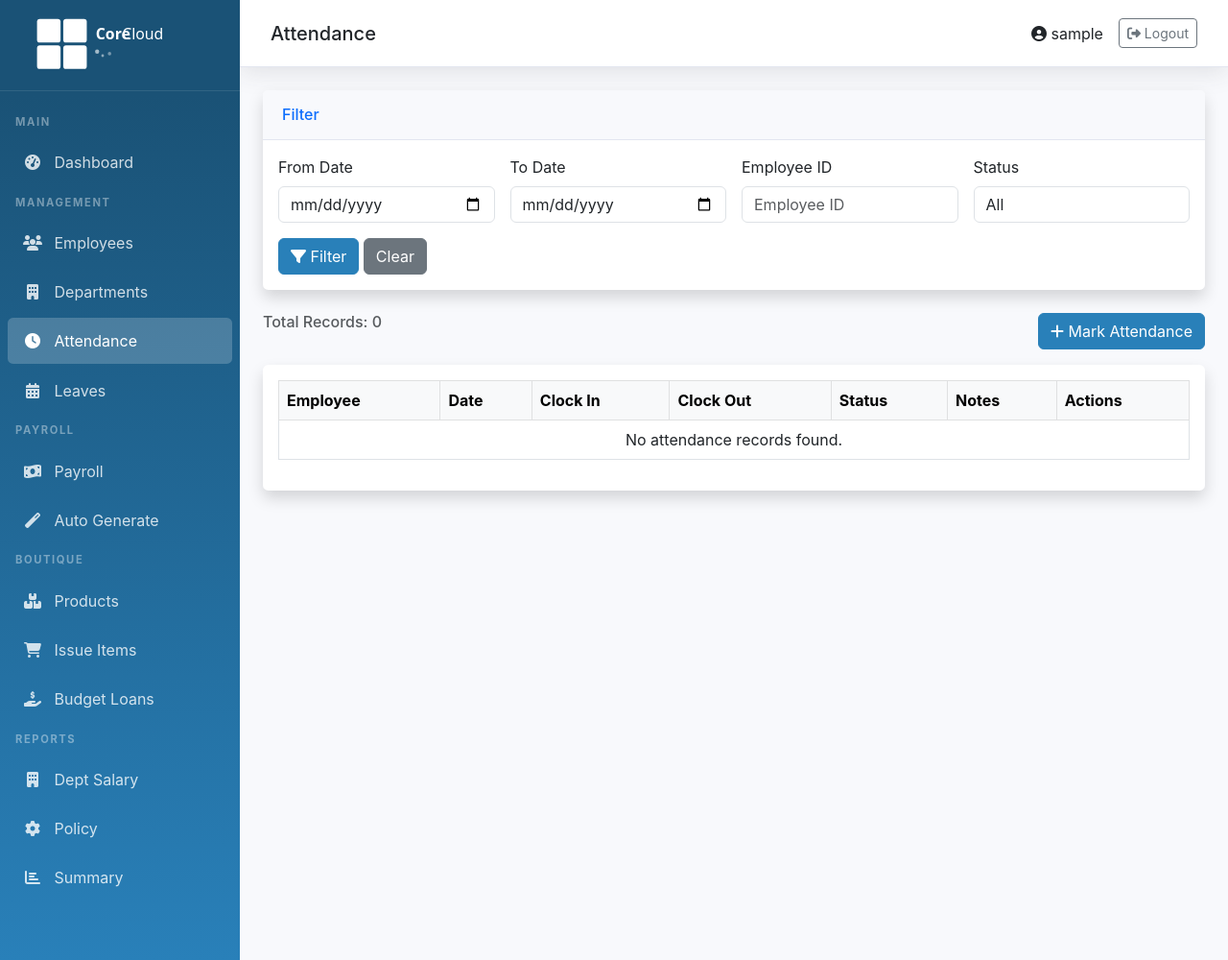
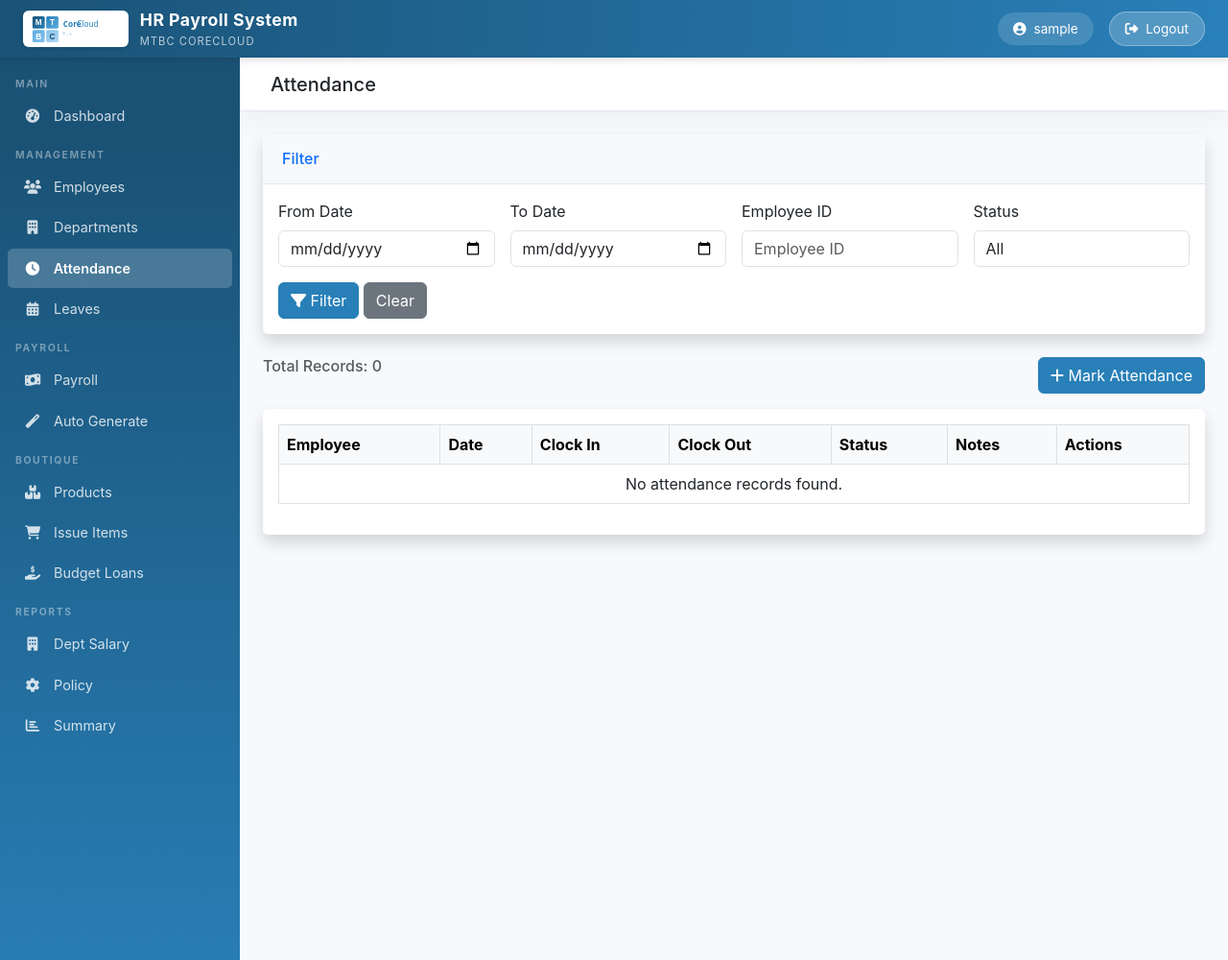
Before and after one commit to banday72/HR-PAYROLL-SYSTEM, a Django app: page /attendance/ in a window 1280 px wide. Shown: the whole page at 96% size. Run offline with Django 5.2, Linux system fonts and the light colour scheme; the visitor is signed in with stand-in values (Sample User, id 1); data that the repository does not hold is empty.

Commit message:
Restructure layout - MTBC CoreCloud logo in top header bar, sidebar below, clean professional design

```diff
--- a/templates/base.html
+++ b/templates/base.html
@@ -8,18 +8,31 @@
     <link href="https://cdn.jsdelivr.net/npm/bootstrap@5.3.0/dist/css/bootstrap.min.css" rel="stylesheet">
     <link href="https://cdnjs.cloudflare.com/ajax/libs/font-awesome/6.4.0/css/all.min.css" rel="stylesheet">
     <style>
-        :root { --sidebar-width: 250px; --primary-color: #2980b9; --success-color: #1cc88a; --info-color: #36b9cc; --warning-color: #f6c23e; --danger-color: #e74a3b; }
-        body { background-color: #f8f9fc; font-family: 'Nunito', -apple-system, BlinkMacSystemFont, "Segoe UI", Roboto, sans-serif; }
-        .sidebar { min-height: 100vh; background: linear-gradient(180deg, #1a5276 10%, #2980b9 100%); width: var(--sidebar-width); position: fixed; top: 0; left: 0; z-index: 100; overflow-y: auto; }
-        .sidebar .nav-link { color: rgba(255,255,255,.8); padding: 0.75rem 1rem; margin: 0.1rem 0.5rem; border-radius: 0.35rem; }
+        :root { --sidebar-width: 250px; --primary-color: #2980b9; --success-color: #1cc88a; --info-color: #36b9cc; --warning-color: #f6c23e; --danger-color: #e74a3b; --header-height: 60px; }
+        body { background-color: #f8f9fc; font-family: 'Nunito', -apple-system, BlinkMacSystemFont, "Segoe UI", Roboto, sans-serif; margin: 0; padding: 0; }
+
+        /* Top Header Bar with Logo */
+        .app-header { height: var(--header-height); background: linear-gradient(90deg, #1a5276, #2980b9); display: flex; align-items: center; justify-content: space-between; padding: 0 1.5rem; position: fixed; top: 0; left: 0; right: 0; z-index: 200; box-shadow: 0 2px 8px rgba(0,0,0,.15); }
+        .app-header .logo-area { display: flex; align-items: center; gap: 12px; }
+        .app-header .logo-area img { height: 38px; width: auto; background: white; border-radius: 6px; padding: 4px 8px; box-shadow: 0 2px 4px rgba(0,0,0,.1); }
+        .app-header .logo-area .app-title { color: #fff; font-size: 1.1rem; font-weight: 700; letter-spacing: 0.5px; }
+        .app-header .logo-area .app-subtitle { color: rgba(255,255,255,.7); font-size: 0.7rem; text-transform: uppercase; letter-spacing: 1px; }
+        .app-header .header-right { display: flex; align-items: center; gap: 1rem; }
+        .app-header .header-right .user-badge { background: rgba(255,255,255,.15); color: white; padding: 0.4rem 1rem; border-radius: 20px; font-size: 0.85rem; backdrop-filter: blur(4px); }
+        .app-header .header-right .btn-logout { background: rgba(255,255,255,.2); color: white; border: 1px solid rgba(255,255,255,.3); padding: 0.4rem 1rem; border-radius: 20px; font-size: 0.85rem; text-decoration: none; transition: all .2s; }
+        .app-header .header-right .btn-logout:hover { background: rgba(255,255,255,.3); color: white; }
+
+        /* Sidebar */
+        .sidebar { min-height: 100vh; background: linear-gradient(180deg, #1a5276 10%, #2980b9 100%); width: var(--sidebar-width); position: fixed; top: var(--header-height); left: 0; z-index: 100; overflow-y: auto; padding-top: 0.5rem; }
+        .sidebar .nav-link { color: rgba(255,255,255,.8); padding: 0.6rem 1rem; margin: 0.05rem 0.5rem; border-radius: 0.35rem; font-size: 0.9rem; }
         .sidebar .nav-link:hover { color: #fff; background: rgba(255,255,255,.1); }
-        .sidebar .nav-link.active { color: #fff; background: rgba(255,255,255,.2); }
+        .sidebar .nav-link.active { color: #fff; background: rgba(255,255,255,.2); font-weight: 600; }
         .sidebar .nav-link .fas, .sidebar .nav-link .far { margin-right: 0.5rem; width: 20px; text-align: center; }
-        .sidebar-brand { padding: 1rem 1rem; text-align: center; color: #fff; font-size: 1.2rem; font-weight: 700; border-bottom: 1px solid rgba(255,255,255,.1); margin-bottom: 1rem; }
-        .sidebar-brand img { max-width: 180px; height: auto; margin-bottom: 0.25rem; }
-        .sidebar-heading { color: rgba(255,255,255,.4); font-size: 0.7rem; font-weight: 700; text-transform: uppercase; letter-spacing: 0.1rem; padding: 0.5rem 1rem; }
-        .content-wrapper { margin-left: var(--sidebar-width); min-height: 100vh; }
-        .topbar { height: 4.375rem; background: #fff; border-bottom: 1px solid #e3e6f0; display: flex; align-items: center; justify-content: space-between; padding: 0 2rem; margin-bottom: 1.5rem; box-shadow: 0 0.15rem 1.75rem 0 rgba(58,59,69,.15); }
+        .sidebar-heading { color: rgba(255,255,255,.4); font-size: 0.65rem; font-weight: 700; text-transform: uppercase; letter-spacing: 0.1rem; padding: 0.75rem 1rem 0.25rem; }
+
+        /* Content */
+        .content-wrapper { margin-left: var(--sidebar-width); margin-top: var(--header-height); min-height: calc(100vh - var(--header-height)); }
+        .topbar { height: 3.5rem; background: #fff; border-bottom: 1px solid #e3e6f0; display: flex; align-items: center; justify-content: space-between; padding: 0 2rem; margin-bottom: 1.5rem; box-shadow: 0 0.15rem 1.75rem 0 rgba(58,59,69,.08); }
         .card { border: none; border-radius: 0.35rem; box-shadow: 0 0.15rem 1.75rem 0 rgba(58,59,69,.08); }
         .card-header { background-color: #f8f9fc; border-bottom: 1px solid #e3e6f0; padding: 0.75rem 1.25rem; }
         .stat-card { border-left: 4px solid; }
@@ -29,17 +42,34 @@
         .stat-card.border-warning { border-left-color: var(--warning-color) !important; }
         .stat-card.border-danger { border-left-color: var(--danger-color) !important; }
         .btn-primary { background-color: var(--primary-color); border-color: var(--primary-color); }
-        .btn-primary:hover { background-color: #2e59d9; border-color: #2e59d9; }
+        .btn-primary:hover { background-color: #1a5276; border-color: #1a5276; }
         .page-header { margin-bottom: 1.5rem; }
         .badge-status { font-size: 0.75rem; }
     </style>
     {% block extra_css %}{% endblock %}
 </head>
 <body>
+    <!-- Top Header Bar with Logo -->
+    <header class="app-header">
+        <div class="logo-area">
+            <img src="{% static 'images/logo.svg' %}" alt="MTBC CoreCloud">
+            <div>
+                <div class="app-title">HR Payroll System</div>
+                <div class="app-subtitle">MTBC CoreCloud</div>
+            </div>
+        </div>
+        <div class="header-right">
+            {% if user.is_authenticated %}
+            <span class="user-badge"><i class="fas fa-user-circle me-1"></i> {{ user.username }}</span>
+            <a href="{% url 'logout' %}" class="btn-logout">
+                <i class="fas fa-sign-out-alt me-1"></i> Logout
+            </a>
+            {% endif %}
+        </div>
+    </header>
+
+    <!-- Sidebar -->
     <div class="sidebar">
-        <div class="sidebar-brand">
-            <img src="{% static 'images/logo.svg' %}" alt="MTBC CoreCloud" style="filter: brightness(0) invert(1);">
-        </div>
         <div class="sidebar-heading">Main</div>
         <nav class="nav flex-column">
             <a class="nav-link {% if request.resolver_match.url_name == 'dashboard' %}active{% endif %}" href="{% url 'dashboard' %}">
@@ -96,18 +126,11 @@
         </nav>
     </div>
 
+    <!-- Main Content -->
     <div class="content-wrapper">
         <div class="topbar">
             <div>
                 <h5 class="mb-0 text-gray-800">{% block page_title %}Dashboard{% endblock %}</h5>
-            </div>
-            <div class="d-flex align-items-center">
-                {% if user.is_authenticated %}
-                <span class="me-3"><i class="fas fa-user-circle"></i> {{ user.username }}</span>
-                <a href="{% url 'logout' %}" class="btn btn-outline-secondary btn-sm">
-                    <i class="fas fa-sign-out-alt"></i> Logout
-                </a>
-                {% endif %}
             </div>
         </div>
 
```
